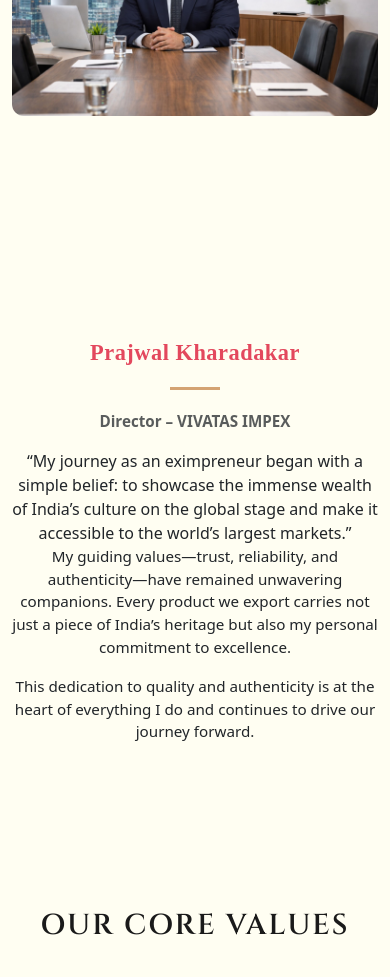
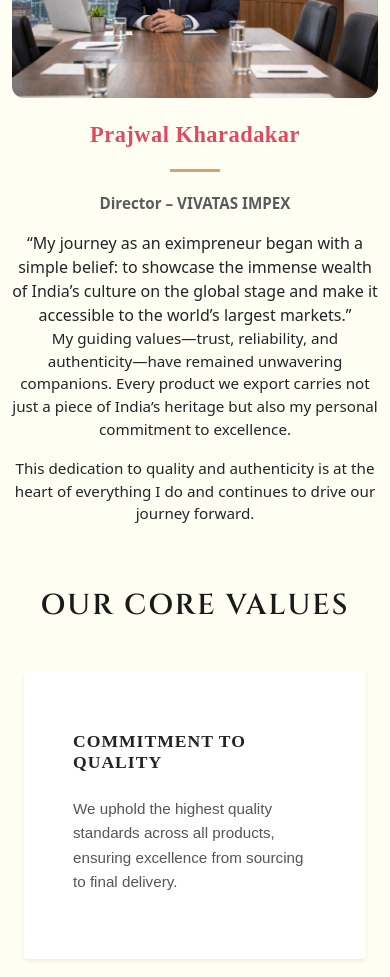
Before and after one commit to saurabh-git-8482/vivatas-impex, a React (Vite) app: page /about in a window 390 px wide. Shown: the part 1020-1997 px from the top of the page. Built offline with nearby package versions, Linux system fonts and the light colour scheme; no server answers.

Commit message:
final-vivatas

```diff
--- a/src/components/Aboutpage/About.css
+++ b/src/components/Aboutpage/About.css
@@ -7,7 +7,8 @@
   letter-spacing: 2px;
   color: #1a1a1a;
   font-size: 2.2rem;
-  margin-bottom: 40px;
+  margin-bottom: 5px;
+  /* margin-top: 40px; */
   text-transform: uppercase;
 }
 
@@ -19,7 +20,8 @@
   background-color: #ffffff !important;
   border-radius: 4px;
   overflow: hidden;
-  min-height: 250px;
+  /* min-height: 250px; */
+  min-height: auto;
   padding:25px;
   transition: all 0.35s ease;
 }
@@ -155,8 +157,6 @@
   }
 }
 
-
-
 .why-choose-section {
   /* background-color: #F6F5E8; */
   padding: 80px 0;
@@ -237,7 +237,7 @@
   display: flex;
   flex-direction: column;
   justify-content: center;
-  margin-bottom: 150px;
+  /* margin-bottom: 150px; */
 }
 
 .founder-name {
@@ -324,7 +324,7 @@
   height: 60%;
   object-fit: cover;
   border-radius: 12px;
-  margin-bottom: 200px;
+  /* margin-bottom: 200px; */
 }
 
 .frame-overlay {
@@ -401,3 +401,24 @@
     margin-right: auto;
   }
 }
+
+
+/* ===== CORE VALUES SPACING FIX ===== */
+.values-section {
+  padding-top: 40px !important;
+  padding-bottom: 40px !important;
+}
+
+@media (max-width: 768px) {
+  .values-section {
+    padding-top: 30px !important;
+    padding-bottom: 30px !important;
+  }
+}
+
+@media (max-width: 768px) {
+  .founder-photo {
+    height: auto;
+    max-height: 360px;
+  }
+}
--- a/src/components/Aboutpage/AboutPage.jsx
+++ b/src/components/Aboutpage/AboutPage.jsx
@@ -119,7 +119,7 @@ const AboutPage = () => {
         <section
           className="values-section py-5"
         >
-          <Row className="align-items-center g-4 g-md- mb-">
+          <Row className="align-items-center g-4">
             {/* Image — LEFT */}
             <Col xs={12} md={6} className="text-center">
               <div className="founder-frame-wrapper">
@@ -159,7 +159,7 @@ const AboutPage = () => {
           </Row>
 
           <Container>
-            <h2 className="text-center mb-5 core-values-heading">
+            <h2 className="text-center mb-5 mt-5 core-values-heading">
               OUR CORE VALUES
             </h2>
             <Row className="g-4 justify-content-center">
@@ -183,7 +183,7 @@ const AboutPage = () => {
         </section>
 
         {/* ===== MISSION & VISION ===== */}
-        <Row className="g-4 mt-4 justify-content-center">
+        <Row className="g-3 mt-4 justify-content-center">
           {/* OUR VISION CARD */}
           <Col xs={12} md={6}>
             <Card className="vision-mission-card h-100">
--- a/src/components/Aboutpage/CertificatePage.jsx
+++ b/src/components/Aboutpage/CertificatePage.jsx
@@ -205,7 +205,9 @@ const Certificates = () => {
         </div>
 
         {/* ===== Certificate Grid ===== */}
-        <div className="row g-4">
+        <div className={`row g-4 justify-content-center ${
+    certificates.length <= 2 ? "justify-content-center" : ""
+  }`}>
           {certificates.map((item) => (
             <div
               key={item.id}
--- a/src/components/Footer/Footer.jsx
+++ b/src/components/Footer/Footer.jsx
@@ -29,8 +29,7 @@ const Footer = () => {
 
   if (!contactData) return <div>Loading…</div>;
   const socialLinks = {
-    facebook:
-      "https://www.facebook.com/share/1Aef1z1xJw/",
+    facebook: "https://www.facebook.com/share/1Aef1z1xJw/",
     instagram: "https://www.instagram.com/vivatasimpex?igsh=dThneWNmM2w2aXNp",
     youtube: "https://www.youtube.com/@vivatasimpex",
     whatsapp: `https://wa.me/9175861356`,
@@ -69,10 +68,7 @@ const Footer = () => {
                 </Link>
               </li>
               <li>
-                <Link
-                  to="/"
-                  className="text-light text-decoration-none"
-                >
+                <Link to="/" className="text-light text-decoration-none">
                   Certificates
                 </Link>
               </li>
@@ -120,8 +116,8 @@ const Footer = () => {
             <h6 className="fw-bold text-danger">CONTACT US</h6>
             <ul className="list-unstyled mt-3 small">
               <li className="mb-1">
-                📍HEAD OFFICE : f 01 umbarda bazar nearby zp school main road
-                subdistrict:- karanja lad district washim, pin 444105
+                📍HEAD OFFICE : F 01 Umbarda Bazar Near Z P School Main Road
+                Sub. District - Karanja Lad District - Washim, (444105)
               </li>
               <li>📍BRANCH OFFICE : {contactData.address}</li>
 
```
